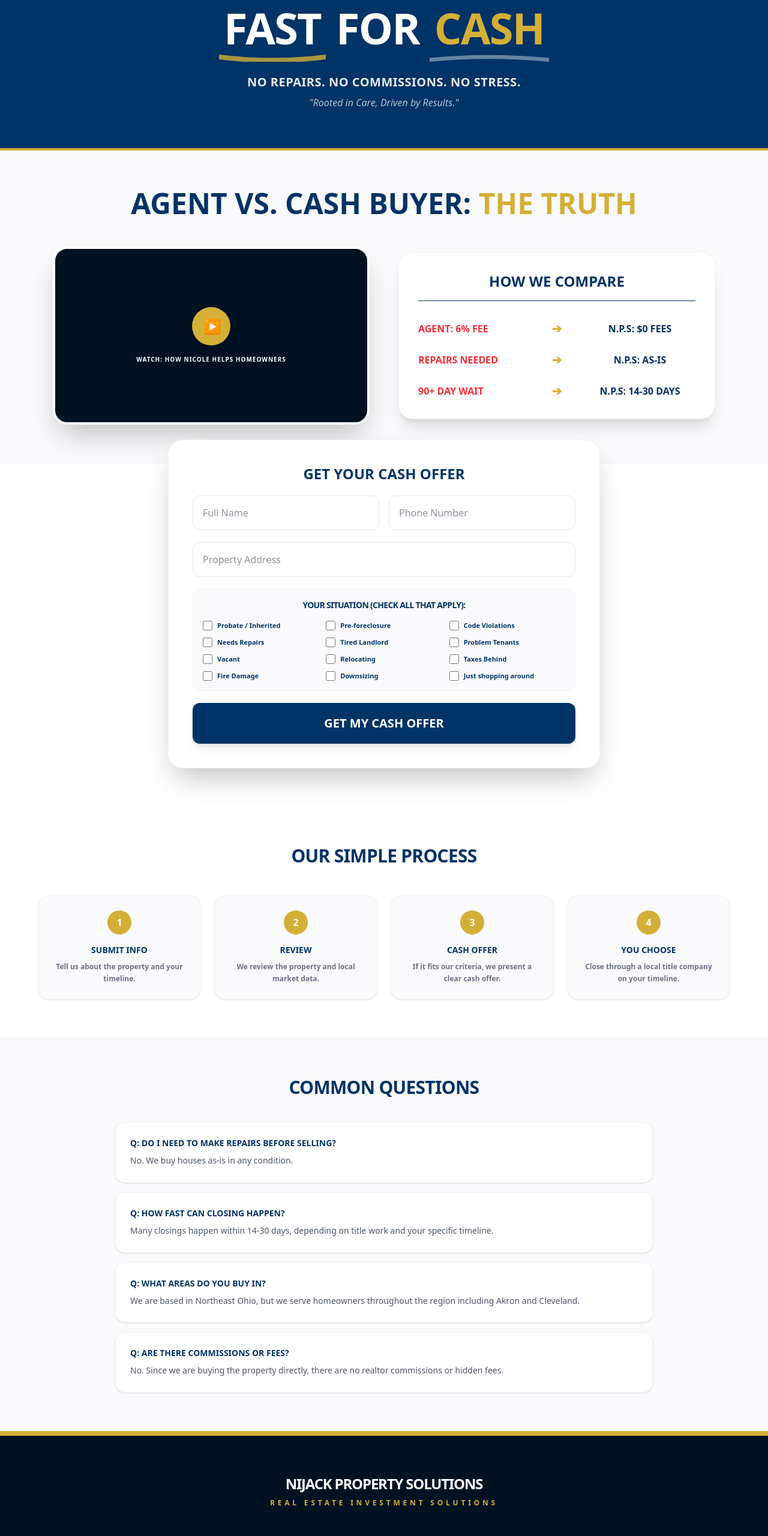
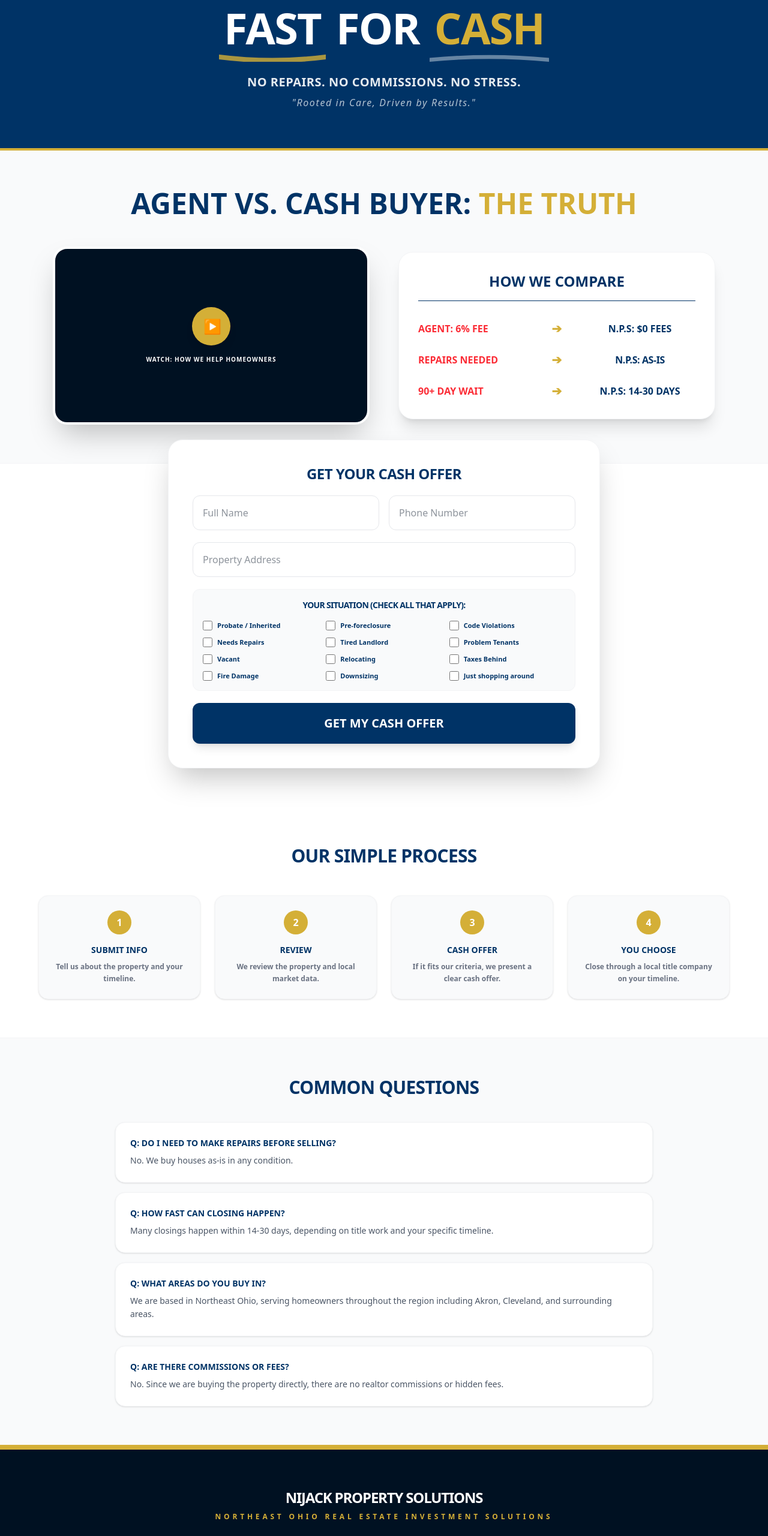
Before and after one commit to nijackacquisitions56/nijack-property-solutions, a React (Vite) app: page / in a window 1280 px wide. Shown: the part 234-2795 px from the top of the page at 60% size. Built offline with nearby package versions, Linux system fonts and the light colour scheme.

Commit message:
Update App.jsx

```diff
--- a/src/App.jsx
+++ b/src/App.jsx
@@ -38,7 +38,7 @@ export default function NijackPropertySolutionsWebsite() {
   const faq = [
     { q: "Do I need to make repairs before selling?", a: "No. We buy houses as-is in any condition." },
     { q: "How fast can closing happen?", a: "Many closings happen within 14-30 days, depending on title work and your specific timeline." },
-    { q: "What areas do you buy in?", a: "We are based in Northeast Ohio, but we serve homeowners throughout the region including Akron and Cleveland." },
+    { q: "What areas do you buy in?", a: "We are based in Northeast Ohio, serving homeowners throughout the region including Akron, Cleveland, and surrounding areas." },
     { q: "Are there commissions or fees?", a: "No. Since we are buying the property directly, there are no realtor commissions or hidden fees." }
   ];
 
@@ -49,7 +49,6 @@ export default function NijackPropertySolutionsWebsite() {
       <header className="sticky top-0 z-50 border-b bg-white shadow-sm">
         <div className="mx-auto max-w-7xl px-6 py-4 flex justify-between items-center">
           <div className="flex items-center gap-3 group">
-            {/* THE N.P.S. GOLD-FLARE ICON */}
             <div className="h-12 w-auto px-4 bg-[#003366] rounded-xl flex items-center justify-center shadow-[0_0_20px_rgba(212,175,55,0.4)] border-b-4 border-r-4 border-[#D4AF37] transform -rotate-1 group-hover:rotate-0 transition-all duration-300">
               <span className="text-white font-black text-xl tracking-tighter uppercase">N.P.S.</span>
             </div>
@@ -61,7 +60,6 @@ export default function NijackPropertySolutionsWebsite() {
             </div>
           </div>
 
-          {/* TOP NAVIGATION LINKS */}
           <div className="hidden md:flex items-center gap-8">
             <nav className="flex gap-6 text-xs font-black text-[#003366] uppercase tracking-widest">
               <a href="#how-it-works" className="hover:text-[#D4AF37] transition">How It Works</a>
@@ -72,7 +70,7 @@ export default function NijackPropertySolutionsWebsite() {
         </div>
       </header>
 
-      {/* HERO SECTION WITH WAVY UNDERLINES */}
+      {/* HERO SECTION */}
       <section className="bg-[#003366] text-white py-16 border-b-4 border-[#D4AF37]">
         <div className="mx-auto max-w-5xl px-6 text-center">
           <h1 className="text-4xl md:text-7xl font-black mb-4 tracking-tight leading-tight uppercase">
@@ -94,7 +92,7 @@ export default function NijackPropertySolutionsWebsite() {
           <p className="mt-8 text-lg md:text-xl opacity-90 font-bold tracking-wide uppercase">
             No repairs. No commissions. No stress.
           </p>
-          <p className="mt-2 text-sm md:text-base opacity-70 italic">
+          <p className="mt-2 text-sm md:text-base opacity-70 italic tracking-widest">
             "Rooted in Care, Driven by Results."
           </p>
         </div>
@@ -108,17 +106,15 @@ export default function NijackPropertySolutionsWebsite() {
           </h2>
 
           <div className="grid lg:grid-cols-2 gap-12 items-center text-left">
-            {/* VIDEO PLAYER */}
             <div className="relative aspect-video bg-[#001122] rounded-3xl shadow-2xl overflow-hidden border-4 border-white flex items-center justify-center group">
               <div className="text-center px-6">
                 <div className="w-16 h-16 bg-[#D4AF37] rounded-full flex items-center justify-center mx-auto mb-4 shadow-lg group-hover:scale-110 transition-transform cursor-pointer">
                   <span className="text-white text-2xl ml-1">▶</span>
                 </div>
-                <p className="text-white font-black tracking-widest uppercase text-[10px]">Watch: How Nicole Helps Homeowners</p>
+                <p className="text-white font-black tracking-widest uppercase text-[10px]">Watch: How We Help Homeowners</p>
               </div>
             </div>
 
-            {/* QUICK COMPARISON TABLE */}
             <div className="bg-white rounded-3xl p-8 shadow-xl border border-gray-100">
               <h3 className="text-2xl font-black text-[#003366] mb-8 uppercase text-center border-b pb-4">How We Compare</h3>
               <div className="space-y-6">
@@ -130,7 +126,7 @@ export default function NijackPropertySolutionsWebsite() {
                 <div className="flex justify-between items-center text-sm md:text-base">
                   <span className="text-red-500 font-black uppercase w-[40%]">Repairs Needed</span>
                   <span className="text-[#D4AF37] text-xl font-bold">➔</span>
-                  <span className="text-[#003366] font-black uppercase w-[40%] text-center">N.P.S: AS-IS</span>
+                  <span className="text-[#003366] font-black uppercase w-[40%] text-center tracking-tight">N.P.S: AS-IS</span>
                 </div>
                 <div className="flex justify-between items-center text-sm md:text-base">
                   <span className="text-red-500 font-black uppercase w-[40%]">90+ Day Wait</span>
@@ -148,7 +144,7 @@ export default function NijackPropertySolutionsWebsite() {
         <div className="bg-white rounded-3xl p-6 md:p-10 shadow-2xl border border-gray-100 relative z-10">
           {!submitted ? (
             <form onSubmit={handleSubmit} className="space-y-5">
-              <h2 className="text-2xl font-black text-center text-[#003366] uppercase">Get Your Cash Offer</h2>
+              <h2 className="text-2xl font-black text-center text-[#003366] uppercase tracking-tight">Get Your Cash Offer</h2>
               <div className="grid md:grid-cols-2 gap-4">
                 <input name="full_name" required placeholder="Full Name" className="rounded-xl border border-gray-200 p-4 w-full focus:ring-2 focus:ring-[#D4AF37] outline-none" />
                 <input name="phone" required type="tel" placeholder="Phone Number" className="rounded-xl border border-gray-200 p-4 w-full focus:ring-2 focus:ring-[#D4AF37] outline-none" />
@@ -178,8 +174,8 @@ export default function NijackPropertySolutionsWebsite() {
             </form>
           ) : (
             <div className="text-center py-12 text-[#003366]">
-              <h2 className="text-3xl font-black mb-4 uppercase text-[#D4AF37]">Nicole is on it!</h2>
-              <p className="font-bold uppercase tracking-widest">Expect a call shortly.</p>
+              <h2 className="text-3xl font-black mb-4 uppercase text-[#D4AF37]">Request Received!</h2>
+              <p className="font-bold uppercase tracking-widest">We will reach out to you shortly.</p>
             </div>
           )}
         </div>
@@ -218,14 +214,16 @@ export default function NijackPropertySolutionsWebsite() {
       <footer className="bg-[#001122] text-white py-16 border-t-8 border-[#D4AF37]">
         <div className="mx-auto max-w-4xl px-6 text-center">
           <div className="font-black text-2xl uppercase mb-2 tracking-tighter">NIJACK PROPERTY SOLUTIONS</div>
-          <p className="text-[#D4AF37] text-xs font-bold tracking-[0.4em] mb-12">REAL ESTATE INVESTMENT SOLUTIONS</p>
+          <p className="text-[#D4AF37] text-xs font-bold tracking-[0.4em] mb-12 uppercase">Northeast Ohio Real Estate Investment Solutions</p>
 
           <div className="bg-white/5 rounded-2xl p-8 text-left border border-white/10 mb-12 text-xs text-gray-300 leading-relaxed max-w-2xl mx-auto">
-            <p className="mb-4">At <span className="text-white font-bold">Nijack Property Solutions</span>, we value your privacy. Your data will <span className="text-[#D4AF37] font-bold underline">NEVER</span> be sold to third-party telemarketers.</p>
-            <p className="italic opacity-80">Nijack Property Solutions is based in Cuyahoga Falls, Ohio. We are not real estate agents and do not charge commissions. We purchase properties directly or through investment partners to provide you the best possible solution.</p>
+            <p className="mb-4">At <span className="text-white font-bold tracking-tight">Nijack Property Solutions</span>, we value your privacy. Your information is used strictly for property analysis and will <span className="text-[#D4AF37] font-bold underline">NEVER</span> be sold to third-party telemarketers.</p>
+            <p className="italic opacity-80">Nijack Property Solutions is a real estate investment company serving Northeast Ohio. We are not licensed real estate agents and do not charge commissions. We purchase properties directly or through our network of investment partners.</p>
           </div>
 
-          <p className="text-[10px] opacity-30 uppercase tracking-[0.3em]">© {new Date().getFullYear()} Cuyahoga Falls, OH</p>
+          <p className="text-[10px] opacity-40 uppercase tracking-[0.3em] font-bold">
+            © {new Date().getFullYear()} NIJACK PROPERTY SOLUTIONS. ALL RIGHTS RESERVED.
+          </p>
         </div>
       </footer>
     </div>
```
